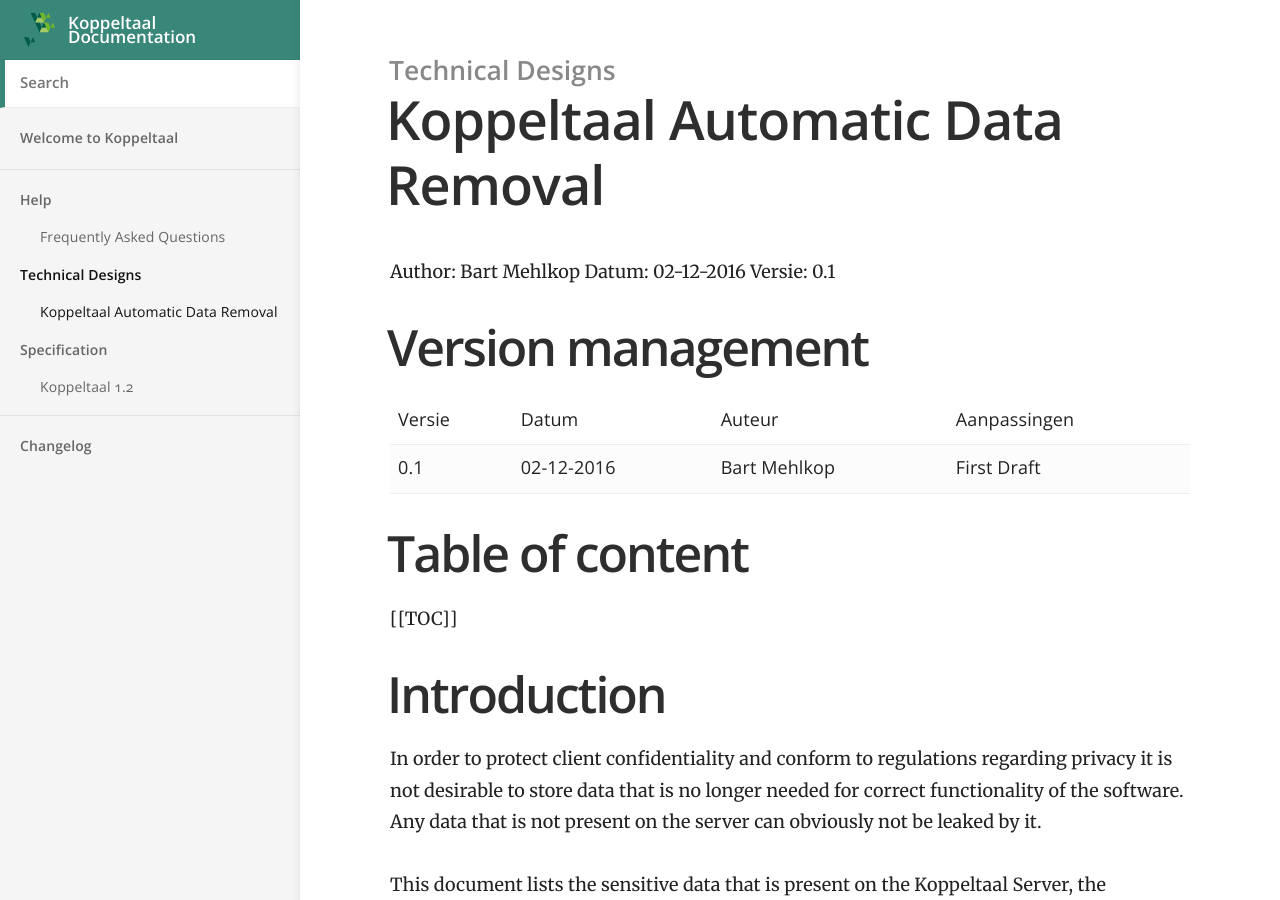
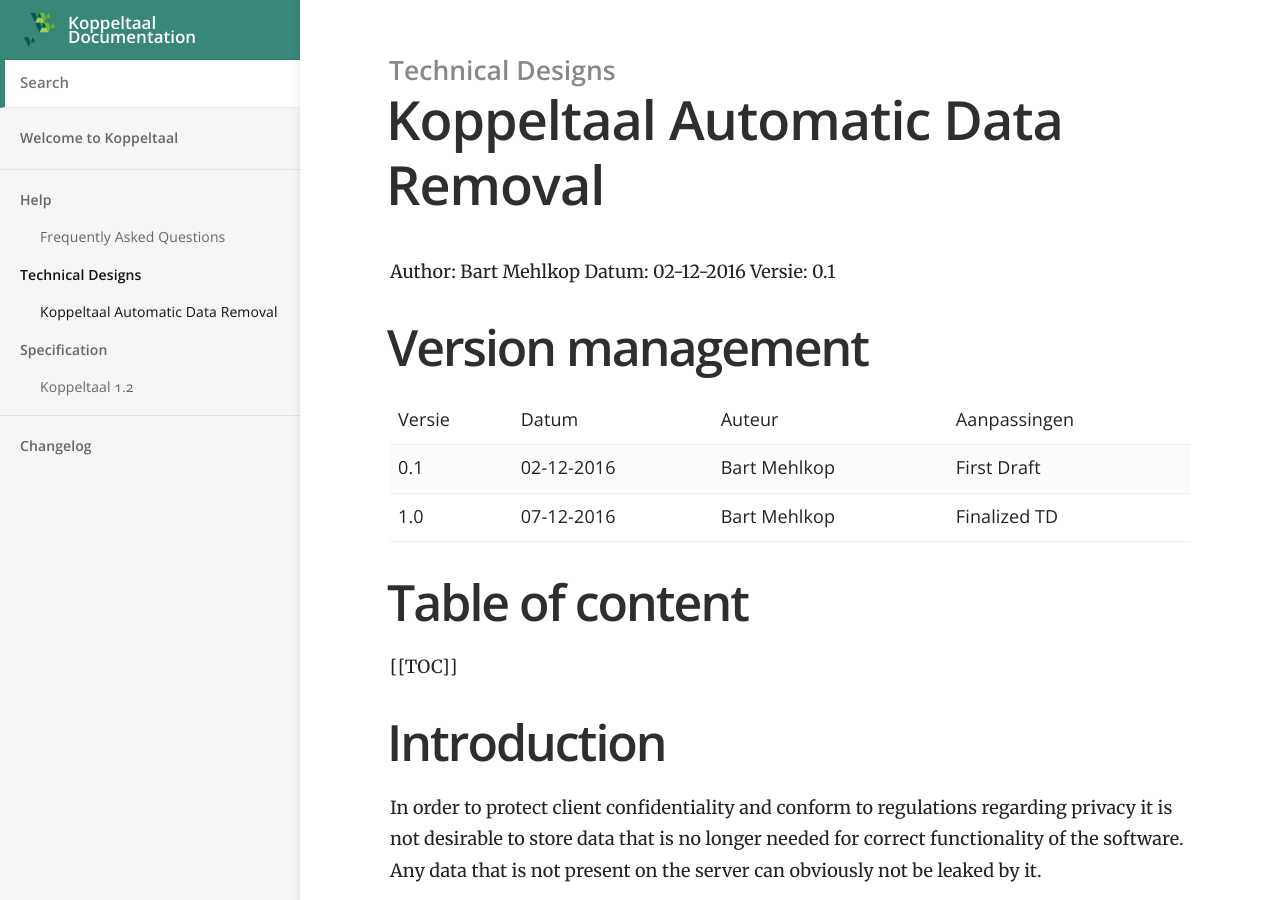
Before and after one commit to Koppeltaal/Koppeltaal-Documentation, a Jekyll site: the page built from _docs/koppelaal-1.2/TD-automatic-data-removal.md, in a window 1280 px wide and 900 px high. Built offline with Jekyll 4.4.1, drawn with Linux system fonts in a browser that asks for light colours.

Commit message:
Added missing version information.

```diff
--- a/_docs/koppelaal-1.2/TD-automatic-data-removal.md
+++ b/_docs/koppelaal-1.2/TD-automatic-data-removal.md
@@ -22,6 +22,12 @@ Versie: 0.1
     <td>02-12-2016</td>
     <td>Bart Mehlkop</td>
     <td>First Draft</td>
+  </tr>
+  <tr>
+    <td>1.0</td>
+    <td>07-12-2016</td>
+    <td>Bart Mehlkop</td>
+    <td>Finalized TD</td>
   </tr>
 </table>
 
```
